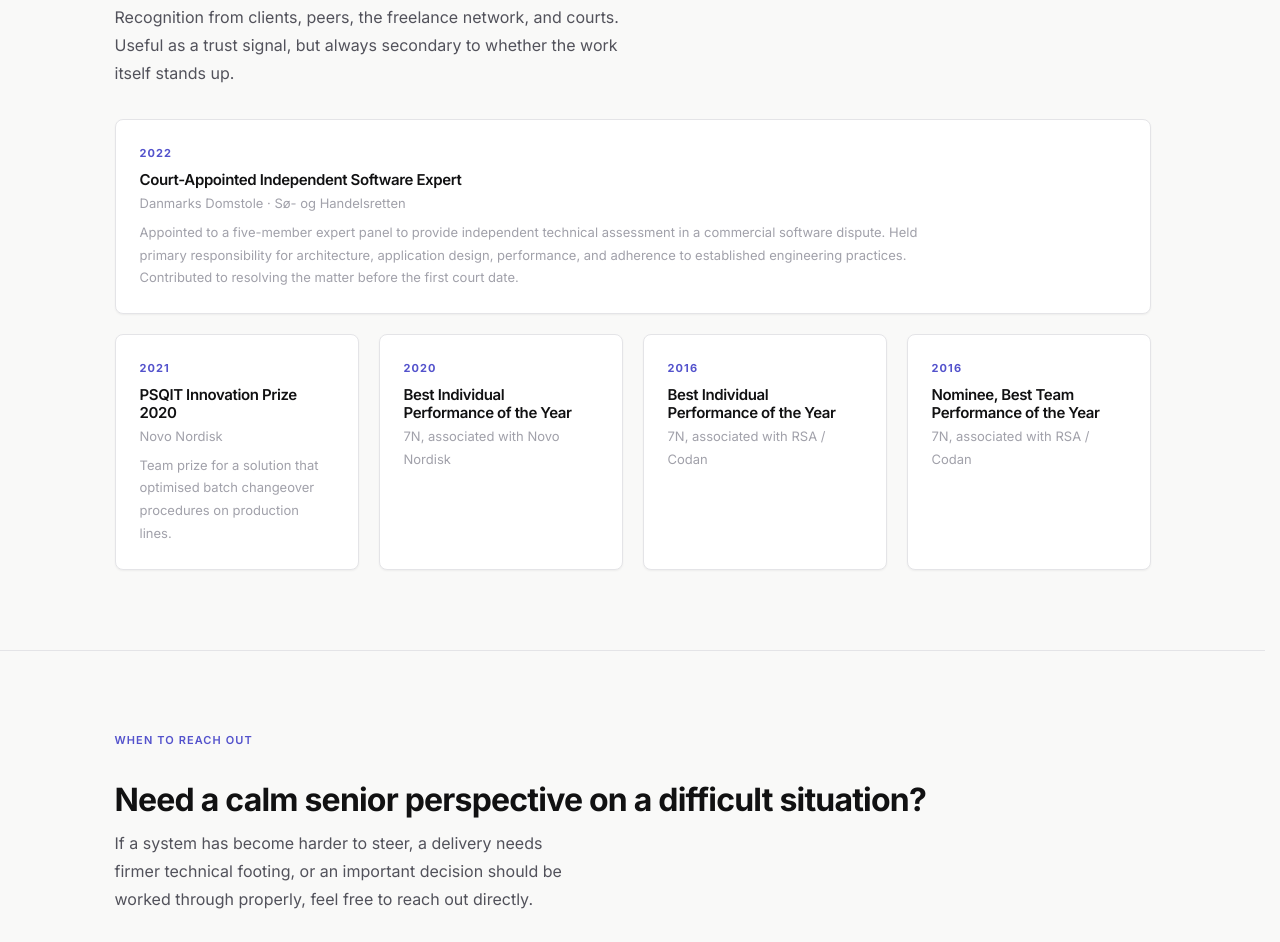
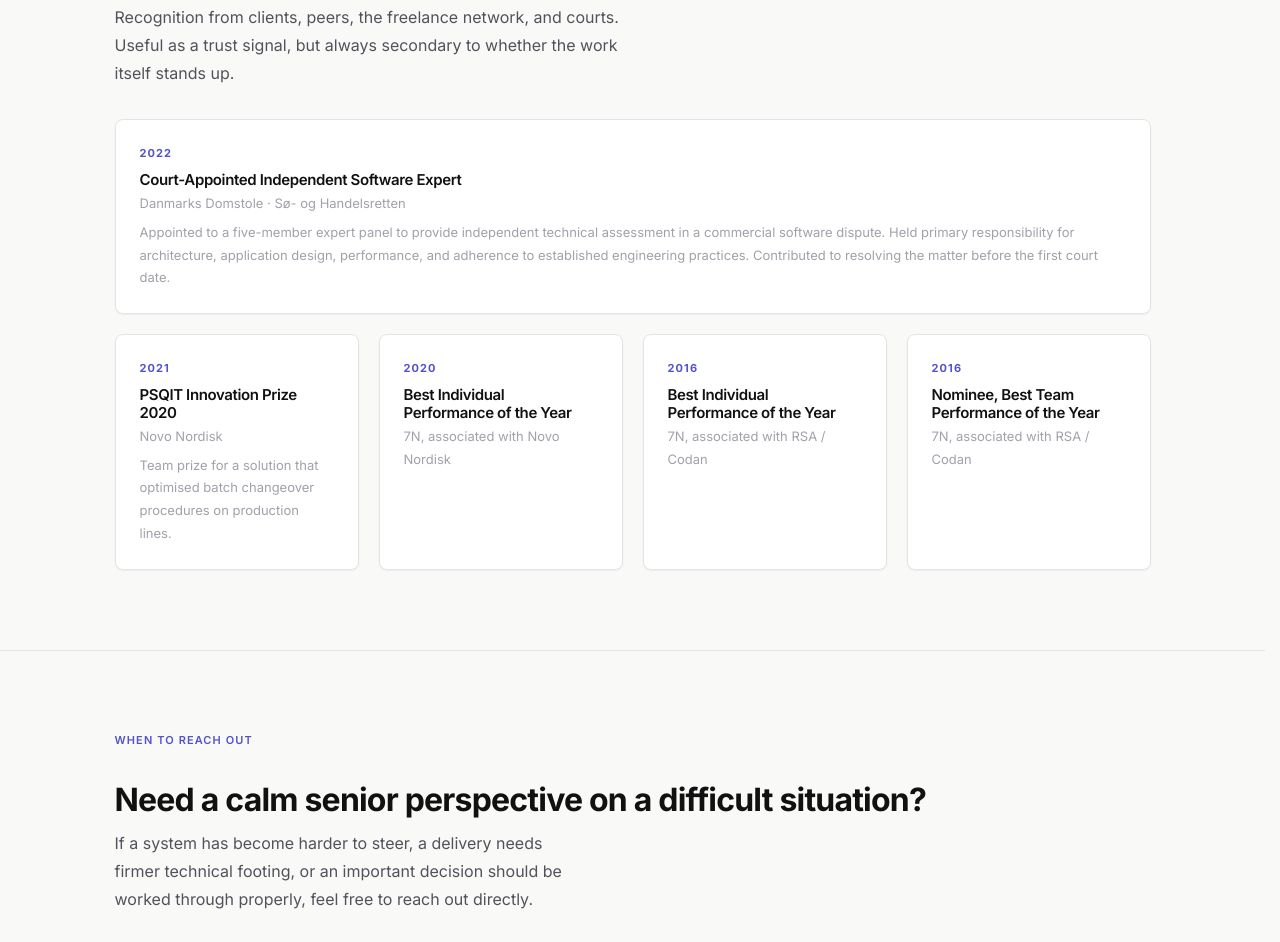
Before and after one commit to jeckyl2010/comtech-site, an Astro site: page /about in a window 1280 px wide. Shown: the part 2878-3820 px from the top of the page. Built offline with nearby package versions, Linux system fonts and the light colour scheme; Astro itself is replaced by a stand-in of ours; a web font is replaced by a local one.

Commit message:
Remove max-width constraint on featured award card content

```diff
--- a/src/styles/global.css
+++ b/src/styles/global.css
@@ -630,7 +630,6 @@ blockquote {
   grid-column: 1 / -1;
 }
 .award-item--featured .award-content {
-  max-width: 80ch;
 }
 
 /* Shared heading + lead for all secondary pages */
```
